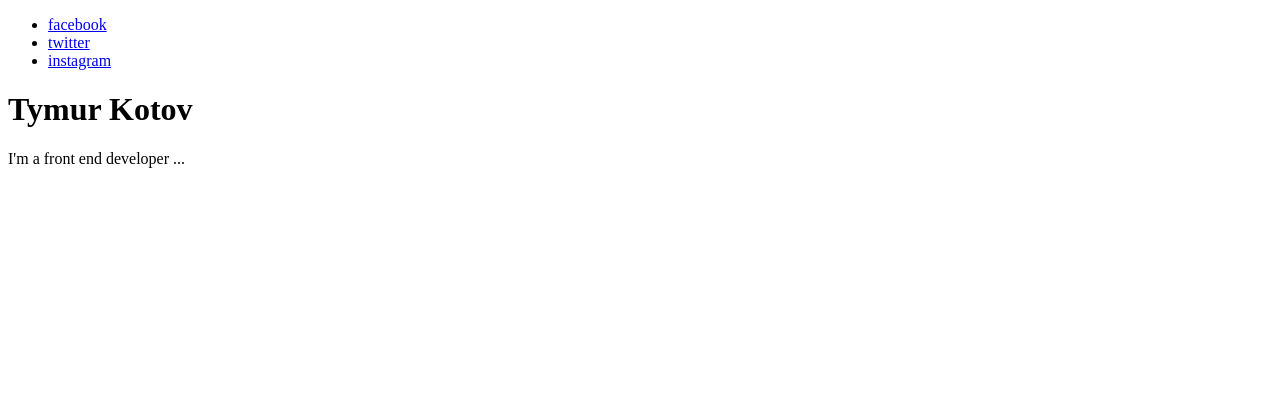
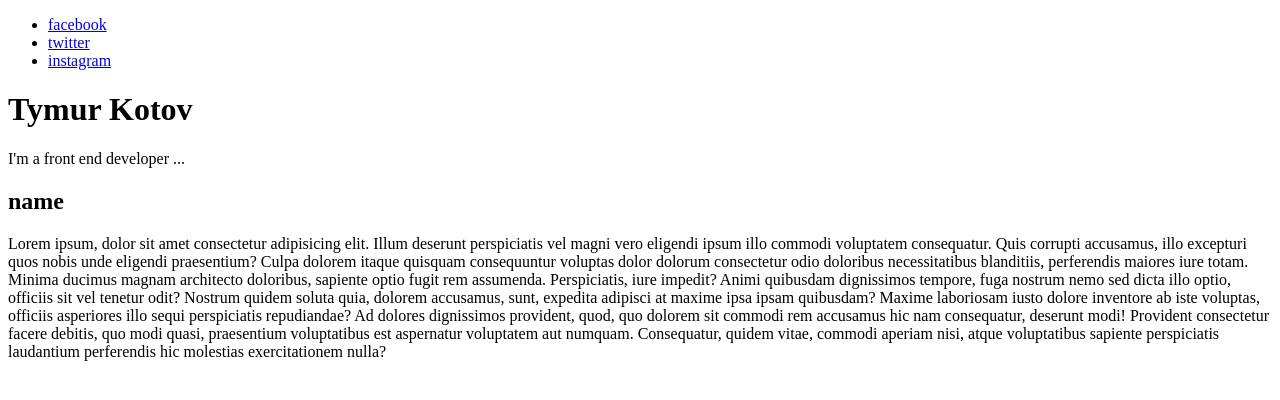
Before and after one commit to tymurkotov/my_first_project, a plain HTML site: page index.html in a window 1280 px wide. Drawn offline with Linux system fonts and the light colour scheme.

Commit message:
added section

```diff
--- a/index.html
+++ b/index.html
@@ -21,6 +21,17 @@
     <main>
         <h1>Tymur Kotov</h1>
         <p class="text">I'm a front end developer   ...</p>
+<section>
+    <div>
+        <h2>
+            name
+        </h2>
+        <p>Lorem ipsum, dolor sit amet consectetur adipisicing elit. Illum deserunt perspiciatis vel magni vero eligendi ipsum illo commodi voluptatem consequatur. Quis corrupti accusamus, illo excepturi quos nobis unde eligendi praesentium?
+        Culpa dolorem itaque quisquam consequuntur voluptas dolor dolorum consectetur odio doloribus necessitatibus blanditiis, perferendis maiores iure totam. Minima ducimus magnam architecto doloribus, sapiente optio fugit rem assumenda. Perspiciatis, iure impedit?
+        Animi quibusdam dignissimos tempore, fuga nostrum nemo sed dicta illo optio, officiis sit vel tenetur odit? Nostrum quidem soluta quia, dolorem accusamus, sunt, expedita adipisci at maxime ipsa ipsam quibusdam?
+        Maxime laboriosam iusto dolore inventore ab iste voluptas, officiis asperiores illo sequi perspiciatis repudiandae? Ad dolores dignissimos provident, quod, quo dolorem sit commodi rem accusamus hic nam consequatur, deserunt modi!
+        Provident consectetur facere debitis, quo modi quasi, praesentium voluptatibus est aspernatur voluptatem aut numquam. Consequatur, quidem vitae, commodi aperiam nisi, atque voluptatibus sapiente perspiciatis laudantium perferendis hic molestias exercitationem nulla?
+
     </main>
     <footer></footer>
 
```
